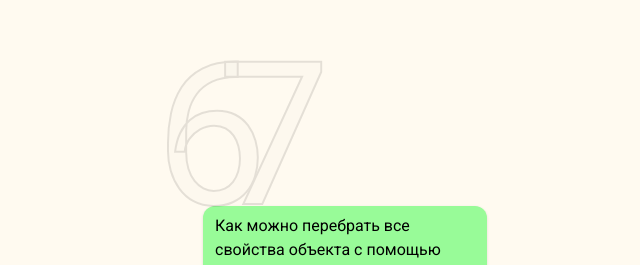
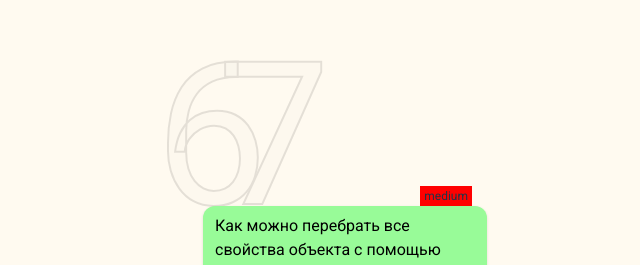
Before and after one commit to dimarique/FE_Check, a React (Vite) app: page / in a window 1280 px wide. Shown: the part 108-373 px from the top of the page, without its empty margins (319-959 px from the left). Built offline with nearby package versions, Linux system fonts and the light colour scheme.

Commit message:
add red difficulty tag

```diff
--- a/src/App.jsx
+++ b/src/App.jsx
@@ -21,7 +21,10 @@ function App() {
   return (
     <>
       <Id text={allData[index].id} />
-      <Question text={allData[index].question} />
+      <Question
+        text={allData[index].question}
+        tag={allData[index].difficulty}
+      />
       <Answer
         setIsVisible={setIsVisible}
         isVisible={isVisible}
--- a/src/components/Question/Question.jsx
+++ b/src/components/Question/Question.jsx
@@ -1,9 +1,10 @@
 import styles from "./Question.module.css";
 
-const Question = ({ text }) => {
+const Question = ({ text, tag }) => {
   return (
     <div className={styles.question_wrapper}>
       <p className={styles.question_text}>{text}</p>
+      <span className={styles.question_tag}>{tag}</span>
     </div>
   );
 };
--- a/src/components/Question/Question.module.css
+++ b/src/components/Question/Question.module.css
@@ -2,6 +2,7 @@
 }
 
 .question_wrapper {
+  position: relative;
   background-color: #98fb98;
   padding: 8px 12px;
   display: flex;
@@ -13,3 +14,12 @@
   max-width: 260px;
   box-shadow: 0 1px 3px rgba(0, 0, 0, 0.12);
 }
+
+.question_tag {
+  position: absolute;
+  right: 15px;
+  top: -20px;
+  font-size: 12px;
+  background-color: red;
+  padding: 1px 4px;
+}
```
